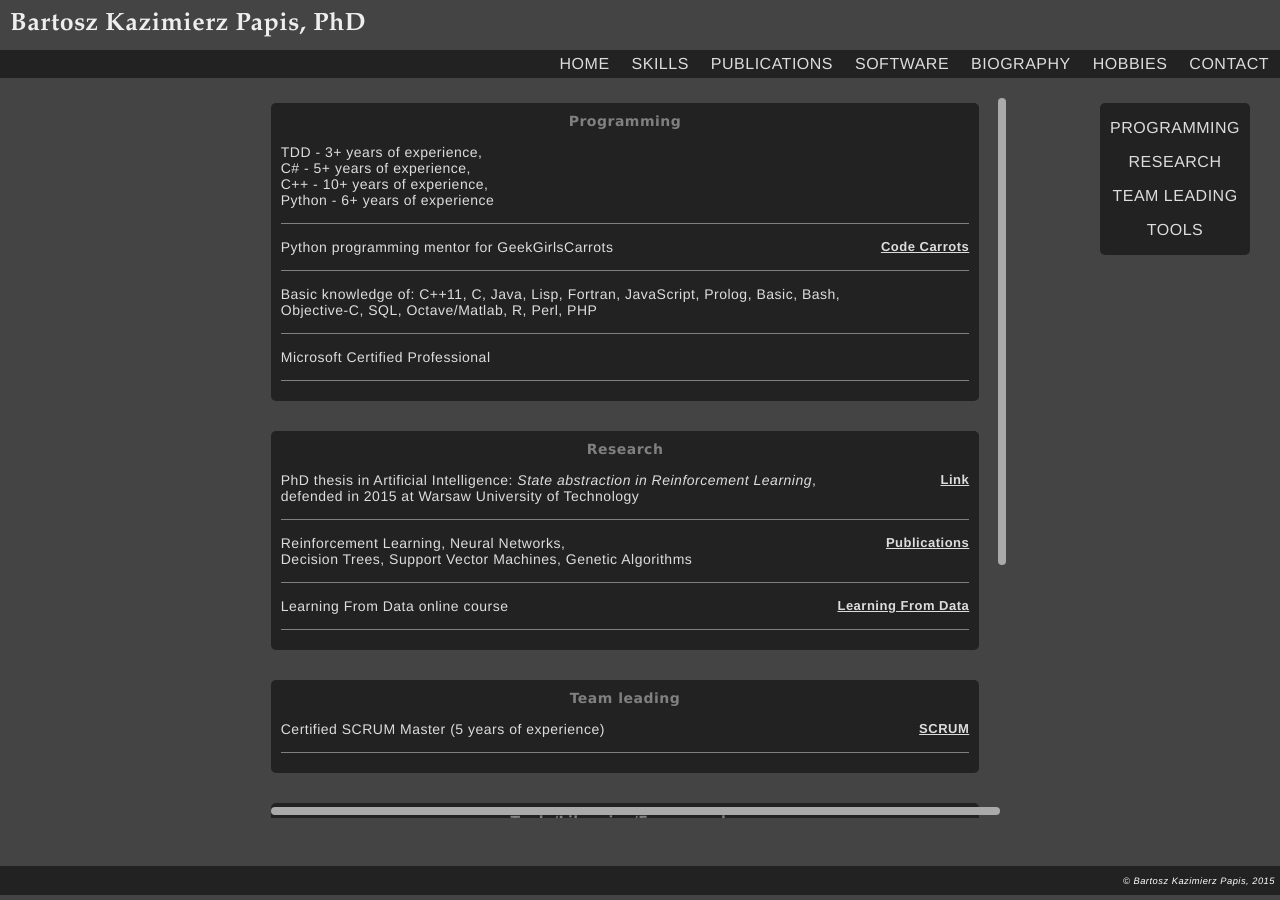
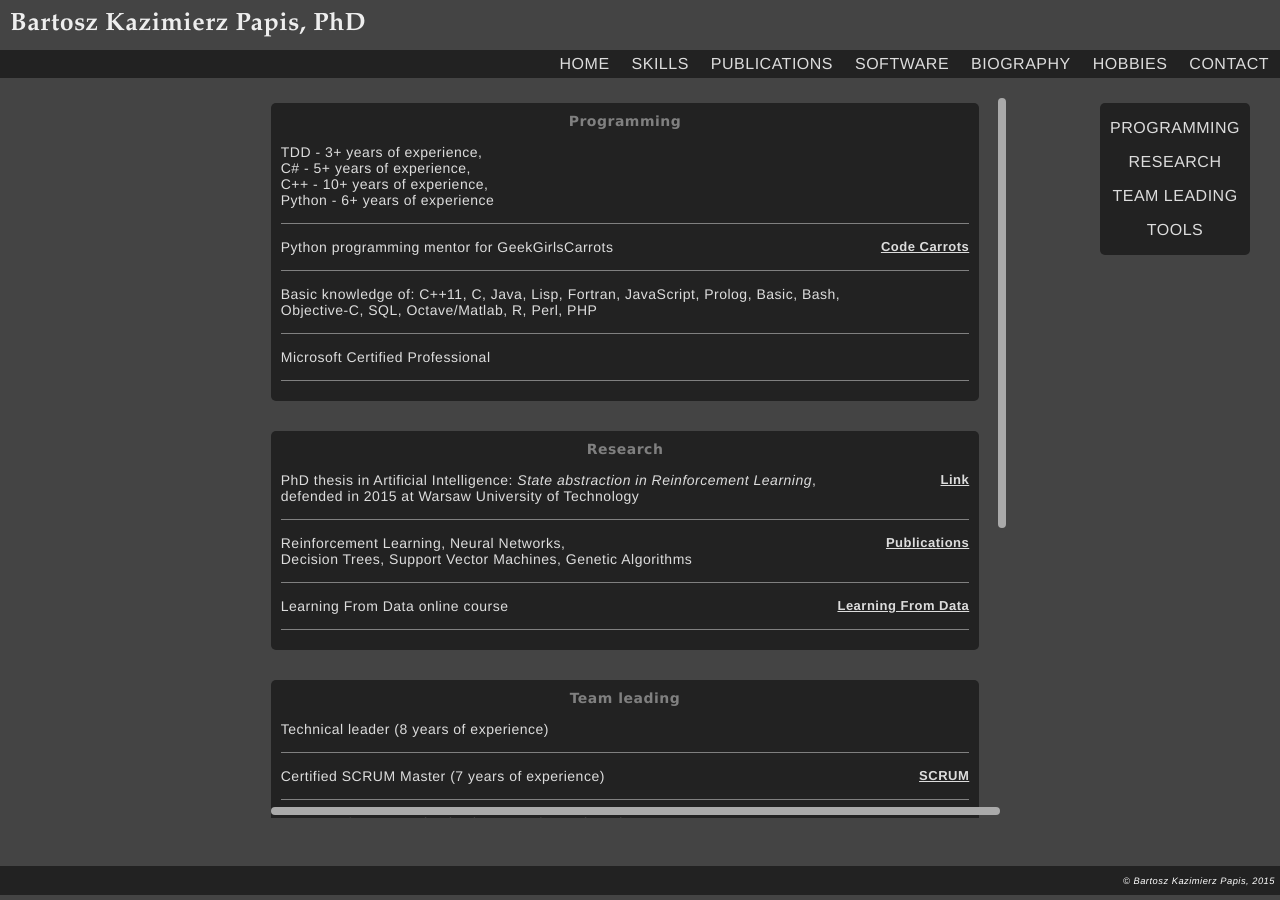
Before and after one commit to bartoszkp/bartoszkp.github.io, a Jekyll site: the page built from skills.html, in a window 1280 px wide. Built offline with Jekyll 4.4.1, drawn with Linux system fonts in a browser that asks for light colours.

Commit message:
Updated skills

```diff
--- a/skills.html
+++ b/skills.html
@@ -25,7 +25,9 @@
 
 <div id="teamleading" class="block center list wrapped-width">
 <p>Team leading</p>
-{% include skill.html name="Certified SCRUM Master (5 years of experience)" link="https://www.scrum.org/" linkname="SCRUM" %}
+{% include skill.html name="Technical leader (8 years of experience)" %}
+{% include skill.html name="Certified SCRUM Master (7 years of experience)" link="https://www.scrumalliance.org/community/profile/bpapis" linkname="SCRUM" %}
+{% include skill.html name="SCRUM of SCRUMS leader (3 years of experience)" %}
 </div>
 
 <div id="tools" class="block center list wrapped-width">
```
